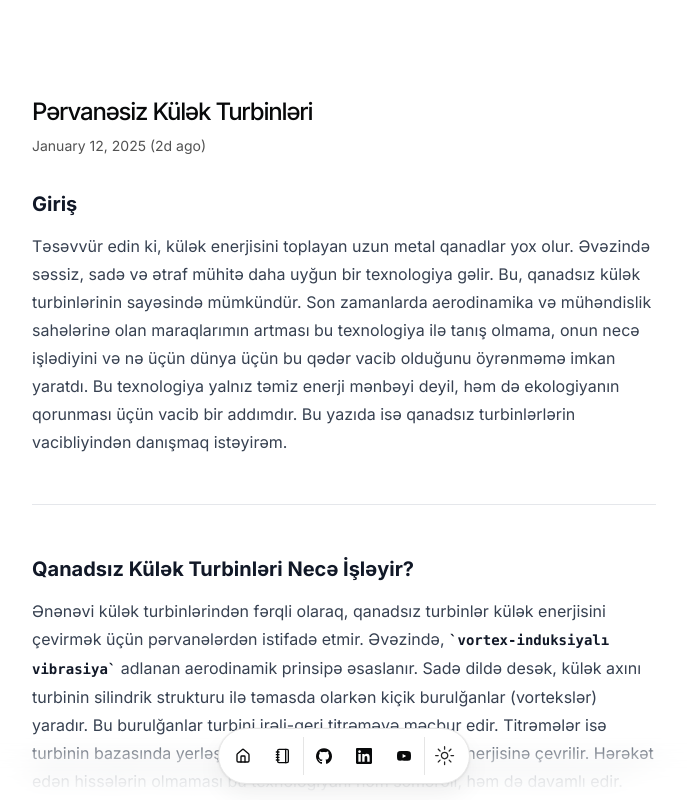
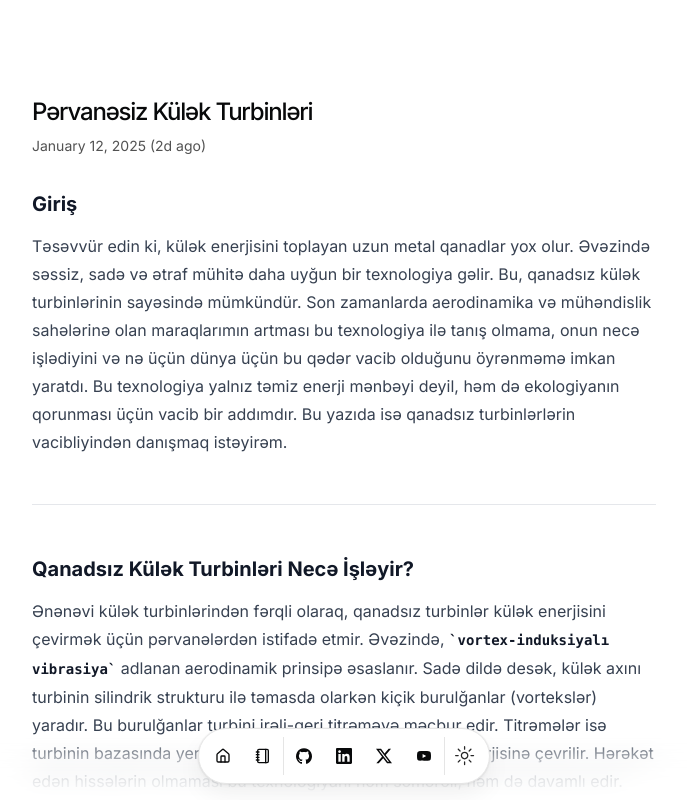
Before and after one commit to zmmmdf/portfolio, a Next.js app: page /blog/bladeless-wind-turbines in a window 1280 px wide. Shown: the top 800 px of the page, without its empty margins (296-983 px from the left). Built offline with nearby package versions, Linux system fonts and the light colour scheme.

Commit message:
Update resume.tsx

```diff
--- a/src/data/resume.tsx
+++ b/src/data/resume.tsx
@@ -46,6 +46,13 @@ export const DATA = {
         name: "LinkedIn",
         url: "https://www.linkedin.com/in/mziya/",
         icon: Icons.linkedin,
+
+        navbar: true,
+      },
+      X: {
+        name: "X",
+        url: "https://dub.sh/dillion-twitter",
+        icon: Icons.x,
 
         navbar: true,
       },
```
